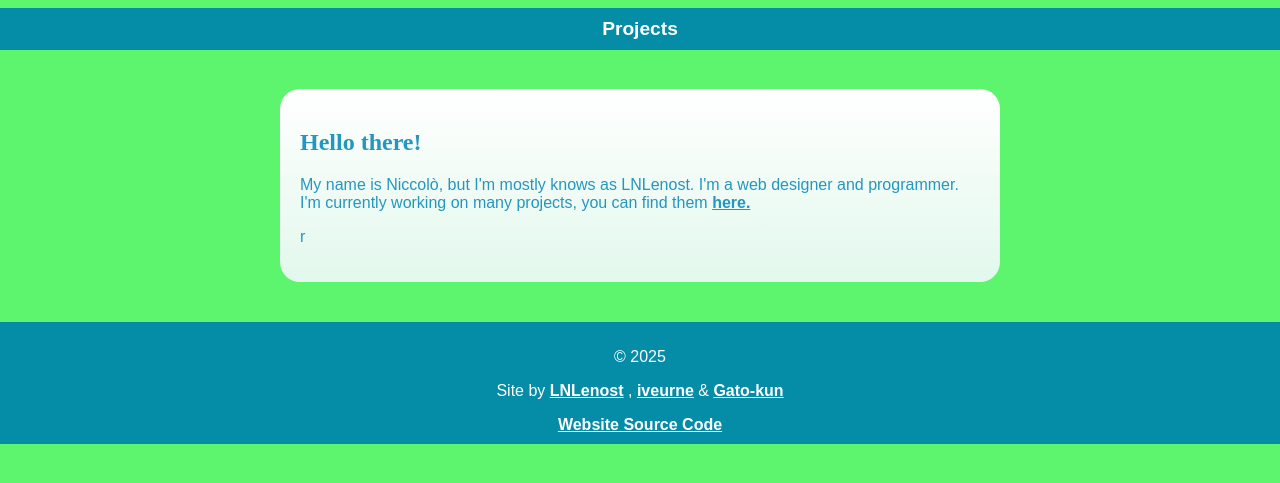
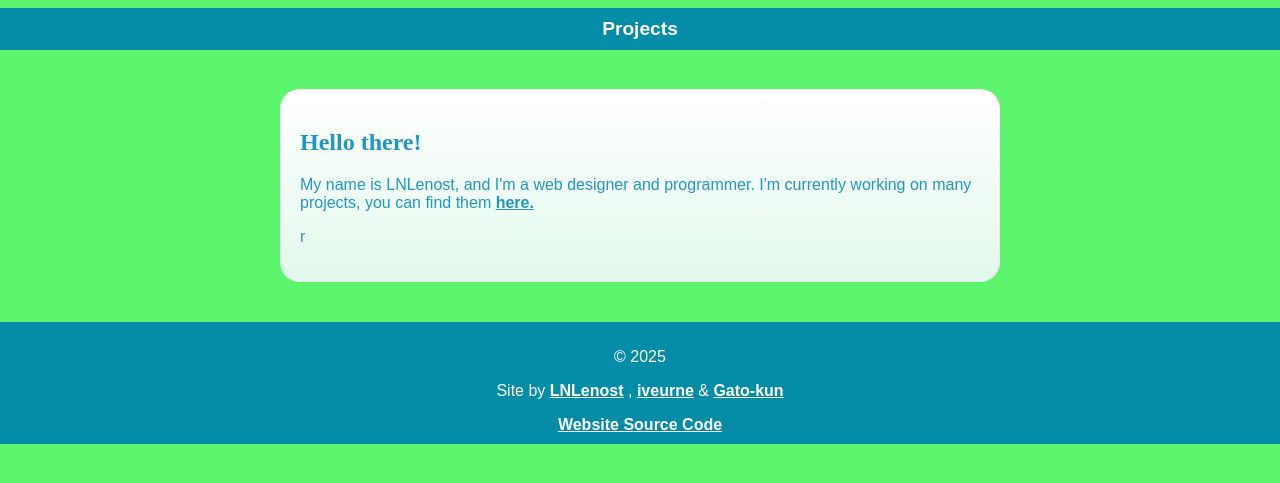
Before and after one commit to LNLenost/lnlenost.github.io, a plain HTML site: page www/index.html in a window 1280 px wide. Shown: the part 83-566 px from the top of the page. Drawn offline with Linux system fonts and the light colour scheme; a web font is replaced by a local one.

Commit message:
update index.html

```diff
--- a/www/index.html
+++ b/www/index.html
@@ -28,7 +28,7 @@
         <section id="section">
             <h2>Hello there!</h2>
             <p>
-                My name is Niccolò, but I'm mostly knows as LNLenost. I'm a web designer and programmer.  I'm currently working on many projects, you can find them <a href=/www/projects.html>here.</a>
+                My name is LNLenost, and I'm a web designer and programmer.  I'm currently working on many projects, you can find them <a href=/www/projects.html>here.</a>
             </p>
             <p>
                 r </p>
```
